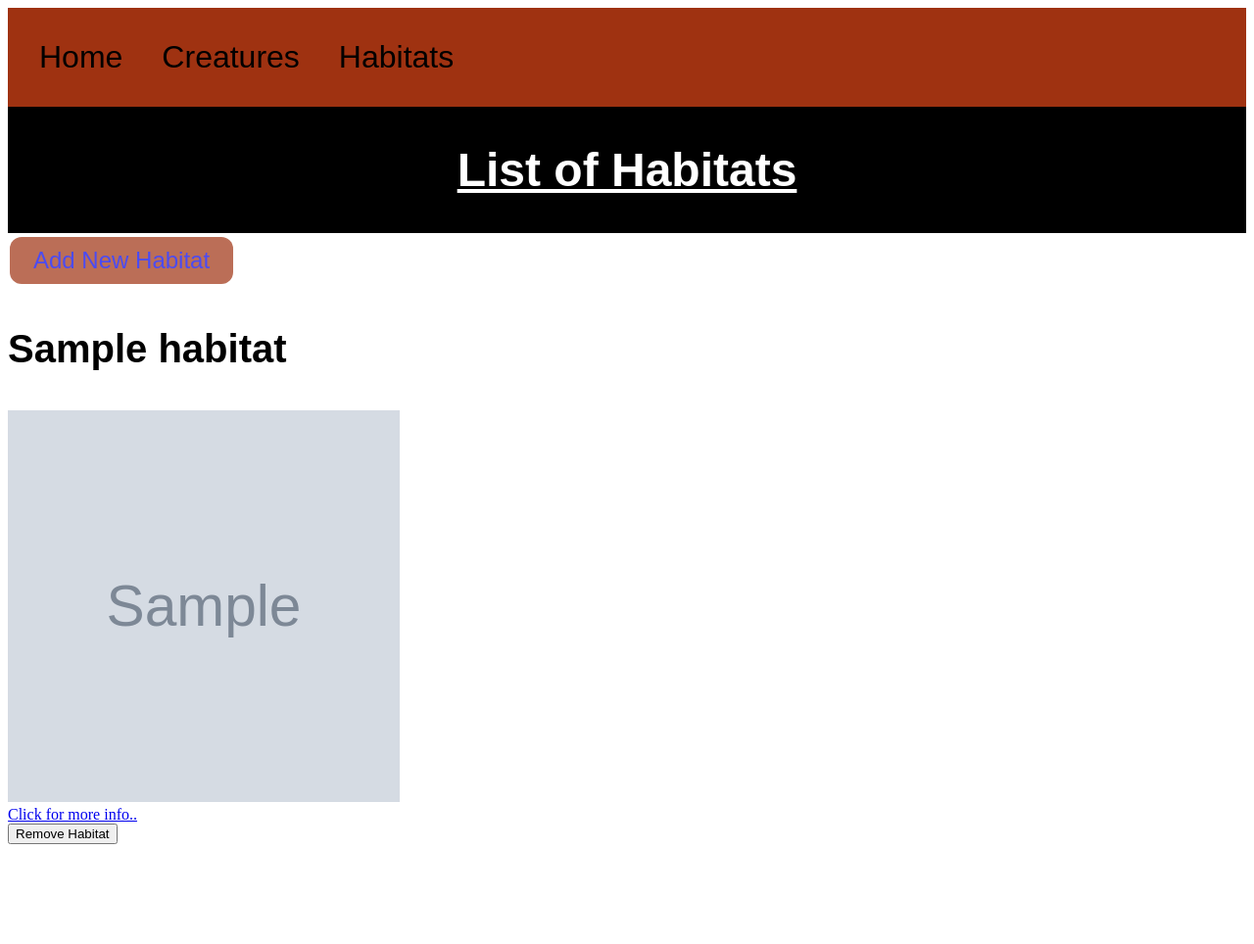
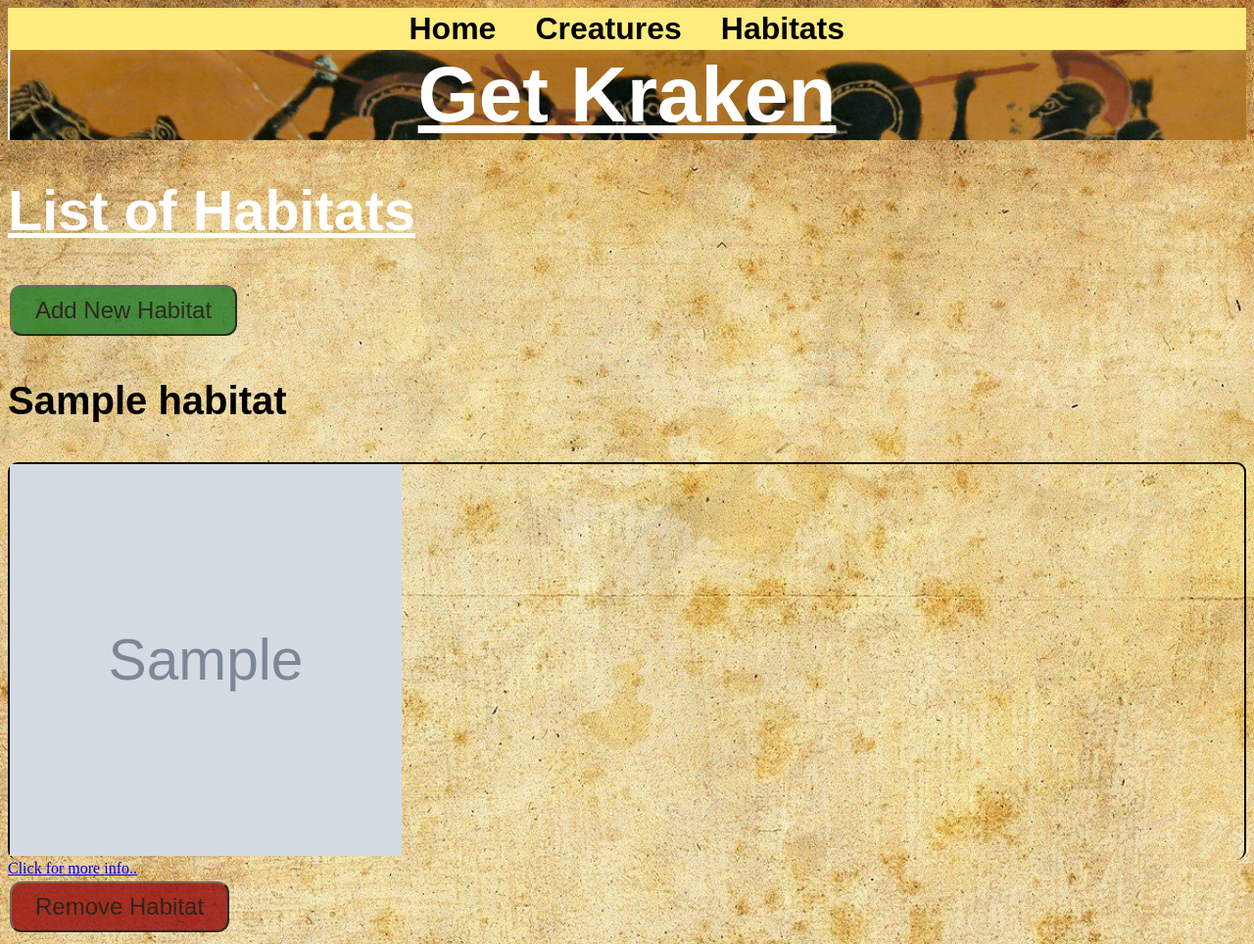
Before and after one commit to BJPORTER123/python-project, a Flask app: page /habitats in a window 1280 px wide. Shown: the whole page at 98% size. Before the commit the page ends 862 px from the top, so only its background shows below. Run offline with Flask 2, Linux system fonts and the light colour scheme; grey boxes marked "Sample" are stand-in pictures; a database or web service that is not in the repository returns one stand-in record (values such as "Sample title"); some libraries are stand-ins or nearby versions; some web fonts are replaced.

Commit message:
comeback time

```diff
--- a/controllers/myth_controller.py
+++ b/controllers/myth_controller.py
@@ -88,7 +88,9 @@ def show_habitat(id):
 # 3 delete a habitat
 @habitats_blueprint.route("/habitats/<id>/delete", methods = ['POST'])
 def destroy_habitat(id):
+    print("djvbcudvckudcvludcvlwued")
     habitat_repo.delete(id)
+    print("delete")
     return redirect("/habitats")
 
 # 4 new habitat template
--- a/db/shop_myth.sql
+++ b/db/shop_myth.sql
@@ -15,5 +15,5 @@ CREATE TABLE creatures(
     buying_cost FLOAT,
     selling_price FLOAT,
     image VARCHAR (255),
-    habitat_id INT NOT NULL REFERENCES habitats(id)
+    habitat_id INT NOT NULL REFERENCES habitats(id) ON DELETE CASCADE
 );
--- a/static/style.css
+++ b/static/style.css
@@ -3,92 +3,138 @@
     src: url(fonts/Artemis-rgvKL.tff);
 }
 /* BASE HTML */
+body{
+    background-image: url(/static/image/background.jpeg);
+    background-size: cover;
+    background-repeat: no-repeat;
+}
 .artemis{
     font-family: 'artemis', sans-serif;
     text-decoration: none ;
     font-size: 2rem;
     color: black;
+    font-weight: bold;
+
 }
 .artemis:visited{
     text-decoration: none;
-    color: #eeeeee;
+    color: #000000;
 }
 
 .artemis:hover{
     text-decoration: underline;
-    background-color: rgb(0, 0, 0);
-    padding: 20px;
+    background-color:  rgb(255, 217, 0);
+    padding: 10px;
     border-radius:12px;
 }
 
 .menu {
     list-style: none;
     display: flex;
-    justify-content: flex-start;
+    justify-content: center;
     gap: 40px;
     margin: 0%;
-    padding: 2rem;
+    padding: 0.2rem;
+    margin-top: 0.5px;
+    margin-right: 0.5px
 }
 
 .background{
-    background-color: #9f3211;
+    background-color: rgb(255, 236, 126);
 }
-
 /* INDEX HABITATS AND CREATURES CLASSES */
-.index-header{
+.main-title{
     font-family: 'artemis', sans-serif;
-    font-size: 1.5rem;
+    font-size: 5rem;
     margin: 0px;
-    padding: 5px;
-    background-color: black;
+    padding: 0px;
     display: flex;
     align-items: center;
     justify-content: center;
-    color: white;
+    color: rgb(255, 255, 255);
     text-decoration: underline;
 }
 
+
+.main-title{
+    background-image:url(/static/image/backgroundheader.jpeg);
+    background-size: cover ;
+    background-repeat: no-repeat;
+}
+
 .add-button{
-    background-color: #9f3211;
-    border: none;
-    color: white;
+    background-color: #1e7a23;
+    border-color: black;
+    border-width: 2px;
     padding: 10px 24px;
     text-align: center;
     font-size: 24px;
     margin: 4px 2px;
-    opacity: 0.7;
+    opacity: 0.8;
     transition: 0.3s;
     display: inline-block;
     text-decoration: none;
     cursor: pointer;
     border-radius: 12px;
 }
+
 .add-button:hover {
     opacity: 1;
 }
-
+/* text in add button */
 .text-button{
     font-family: 'artemis', sans-serif;
     text-decoration: none;
+    font-weight: 10px;
+    color: rgb(0, 0, 0);
 }
 .text-button:visited{
     text-decoration: none;
-    color: white;
+    color: rgb(0, 0, 0);
+}
+/* index title */
+.index-title{
+    font-family: 'artemis', sans-serif;
+    color: black;
+    font-size: 40px;
+}
+/* remove button */
+.remove_button{
+    font-family: 'artemis', sans-serif;
+    background-color: #940808;
+    border-color: black;
+    border-width: 2px;
+    color: rgb(0, 0, 0);
+    padding: 10px 24px;
+    text-align: center;
+    font-size: 24px;
+    margin: 4px 2px;
+    opacity: 0.8;
+    transition: 0.3s;
+    display: inline-block;
+    text-decoration: none;
+    cursor: pointer;
+    border-radius: 12px;
+}
+.remove_button:hover{
+    opacity: 1;
 }
 
 .index-title{
     font-family: 'artemis', sans-serif;
-    color: black;
-    font-size: 40px;
-
-}
-.index-title:visited{
-    color: black;
-    text-decoration: none;
 }
 
-a:visited{
-    text-decoration: none;
+.index-header{
+    font-family: 'artemis', sans-serif;
+    color: white;
+    text-decoration: underline;
+    font-size: 1.8rem;
+    padding: 0%;
+    margin-right: 20px;
 }
-
-/* SHOW HTML for habitats and creatures*/
+.class-images{
+    border-radius: 10px;
+    border-style: solid;
+    border-width: 2px;
+    border-bottom: gold;
+}
--- a/templates/base.html
+++ b/templates/base.html
@@ -17,6 +17,9 @@
       </ul>
     </nav>
   </header>
+  <header>
+    <h1 class="main-title">Get Kraken</h1>
+  </header>
   <div class="container">
     {% block content %}
     {% endblock %}
--- a/templates/creatures/edit.html
+++ b/templates/creatures/edit.html
@@ -1,10 +1,10 @@
 {% extends "base.html" %}
 {% block content %}
-<header><h2>Edit a Creature</h2></header>
+<header><h2 class= "index-header" >Edit a Creature</h2></header>
 <section>
 <form action="/creatures/{{creature.id}}/update" method="post">
   <div>
-    <label for="name"><Title></Title>Name of Creature:</label>
+    <label for="name">Name of Creature:</label>
     <input type="text" id="name" name="name" value="{{creature.name}}" required autofocus>
   </div>
     <label for="habitat">Habitat:</label>
--- a/templates/creatures/index.html
+++ b/templates/creatures/index.html
@@ -7,8 +7,8 @@
 </nav>
 {% for creature in creatures %}
 
-<h3 class="index-title">{{creature.name}}</a></h3>
-<img src="{{creature.image}}" width="200px" height="200px">
+<h3 class= "index-title">{{creature.name}}</h3>
+<div class="class-images"><img src="{{creature.image}}" width="200px" height="200px"></div>
 <div class="content">
   <p>
     <b class="atrributes"> Habitat Type:</b> {{creature.habitat.name}} <br>
@@ -25,7 +25,7 @@
     <div><a class="links" href="/creatures/{{creature.id}}">Click for more info..</a></div>
     <div>
       <form class="delete-form" action="/creatures/{{creature.id}}/delete" method="POST">
-        <button class="remove_creature">Remove Creature</button>
+        <button class="remove_button">Remove Creature</button>
       </form>
   </div>
 </div>
--- a/templates/creatures/new.html
+++ b/templates/creatures/new.html
@@ -1,6 +1,6 @@
 {% extends "base.html" %}
 {% block content %}
-<header><h2>Add a New Creature</h2></header>
+<header><h2 class= "index-header">Add a New Creature</h2></header>
 <hr>
 <form action="/creatures" method="post">
   <div>
--- a/templates/creatures/show.html
+++ b/templates/creatures/show.html
@@ -1,8 +1,8 @@
 {% extends "base.html" %}
 {% block content %}
     <div class="content">
-        <h3 class="index-title"><a class="links" href="/creatures/{{creature.id}}">{{creature.name}}</a></h3>
-    <img src="{{creature.image}}" width="200px" height="200px">
+        <h3 class= "index-header"><a class="links" href="/creatures/{{creature.id}}">{{creature.name}}</a></h3>
+    <div class="class-images"><img src="{{creature.image}}" width="200px" height="200px"></div>
     <div class="content">
   <p>
     <b class="atrributes"> Habitat Type:</b> {{creature.habitat.name}} <br>
--- a/templates/habitats/edit.html
+++ b/templates/habitats/edit.html
@@ -1,6 +1,6 @@
 {% extends "base.html" %}
 {% block content %}
-<header><h2>Edit a Habitat</h2></header>
+<header><h2 class= "index-header">Edit a Habitat</h2></header>
 <section>
 <form action="/habitats/{{habitat.id}}/update" method="post">
   <div>
--- a/templates/habitats/index.html
+++ b/templates/habitats/index.html
@@ -1,18 +1,24 @@
 {% extends "base.html" %}
 {% block content %}
 
-<header class="index-header"><h1>List of Habitats</h1></header>
+<header class= "index-header"><h1>List of Habitats</h1></header>
 <nav>
     <button class="add-button"><a class="text-button"  href="/habitats/new">Add New Habitat</a></button>
 </nav>
 {% for habitat in habitats %}
 <div class="content">
-        <h3 class="index-title">{{habitat.name}}</a></h3>
+  <header><h3 class="index-title">{{habitat.name}}</h3></header>
+  <div class="class-images">
     <img src="{{habitat.image}}" width="400px" height="400px">
-        <div><a class="links" href="/habitats/{{habitat.id}}">Click for more info..</a></div>
+  </div>
+  <div>
+      <a class="links" href="/habitats/{{habitat.id}}">Click for more info..</a>
+  </div>
+  <div>
     <form class="delete-form" action="/habitats/{{habitat.id}}/delete" method="POST">
-         <button class="remove_habitat">Remove Habitat</button>
+      <button class="remove_button">Remove Habitat</button>
     </form>
+  </div>
 </div>
 {% endfor %}
 {% endblock %}
--- a/templates/habitats/new.html
+++ b/templates/habitats/new.html
@@ -1,6 +1,6 @@
 {% extends "base.html" %}
 {% block content %}
-<header><h2>Add a New Habitat</h2></header>
+<header><h2 class= "index-header">Add a New Habitat</h2></header>
 <hr>
 <form action="/habitats" method="post">
   <div>
--- a/templates/habitats/show.html
+++ b/templates/habitats/show.html
@@ -1,9 +1,9 @@
 {% extends "base.html" %}
 {% block content %}
-<header><h1>Habitat</h1></header>
+<header><h1 class= "index-header">Habitat</h1></header>
     <div class="content">
       <h3 class="index-title"><a class="links" href="/habitats/{{habitat.id}}">{{habitat.name}}</a></h3>
-      <img src="{{habitat.image}}" width="400px" height="400px">
+      <div class="class-images"><img src="{{habitat.image}}" width="400px" height="400px"></div>
       <p><a href="/habitats/{{habitat.id}}/edit">Edit Habitat</a></p>
     </div>
 {% endblock %}
```
Also changed, not shown: static/image/background.jpeg (added), static/image/backgroundheader.jpeg (added). Lines whose indentation alone changed are shown as unchanged.
